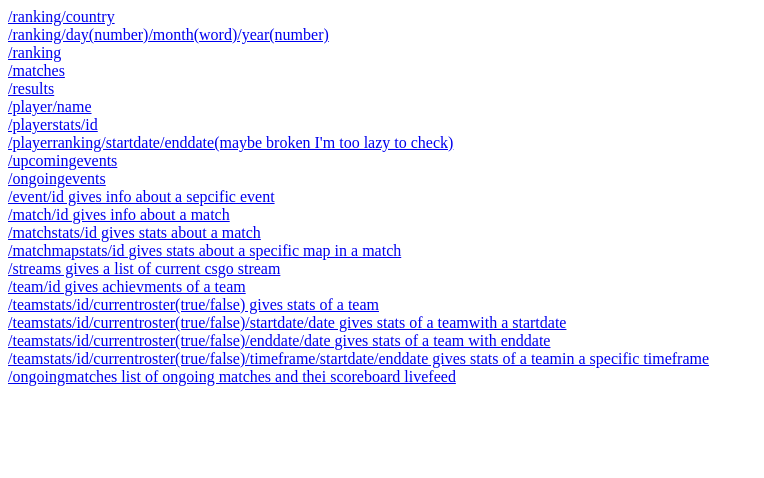
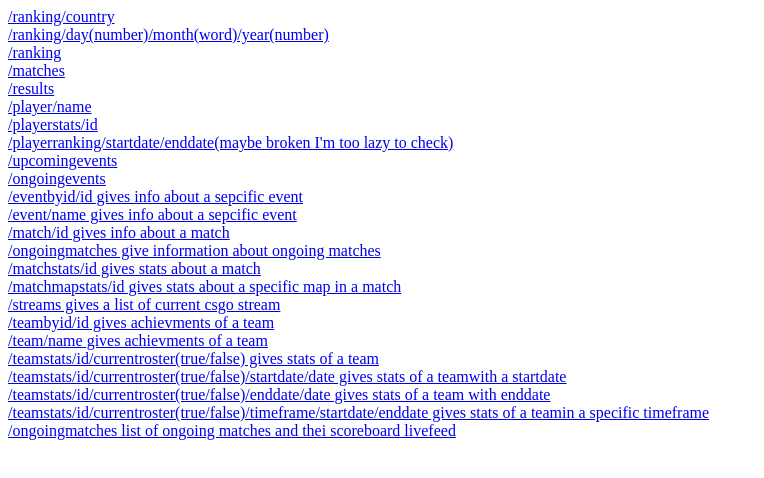
Before and after one commit to prokopec-simon/steelapi, a website: page index.html in a window 1280 px wide. Shown: the whole page, without its empty margins (0-764 px from the left). Drawn offline with Linux system fonts and the light colour scheme.

Commit message:
updated index.html

```diff
--- a/index.html
+++ b/index.html
@@ -14,12 +14,15 @@
         <a href="https://hltv-api-steel.vercel.app/api/playerranking/2018-07-01/2018-10-01">/playerranking/startdate/enddate(maybe broken I'm too lazy to check)</a><br />
         <a href="https://hltv-api-steel.vercel.app/api/upcommingevents">/upcomingevents</a><br />
         <a href="https://hltv-api-steel.vercel.app/api/ongoingevents">/ongoingevents</a><br />
-        <a href="https://hltv-api-steel.vercel.app/api/event/3389">/event/id gives info about a sepcific event</a><br />
+        <a href="https://hltv-api-steel.vercel.app/api/eventbyid/3389">/eventbyid/id gives info about a sepcific event</a><br />
+        <a href="https://hltv-api-steel.vercel.app/api/event/3389">/event/name gives info about a sepcific event</a><br />
         <a href="https://hltv-api-steel.vercel.app/api/match/2306295">/match/id gives info about a match</a><br />
+        <a href="https://hltv-api-steel.vercel.app/api/ongoingmatches">/ongoingmatches give information about ongoing matches</a><br />
         <a href="https://hltv-api-steel.vercel.app/api/matchstats/62979">/matchstats/id gives stats about a match</a><br />
         <a href="https://hltv-api-steel.vercel.app/api/matchmapstats/49968">/matchmapstats/id gives stats about a specific map in a match</a><br />
         <a href="https://hltv-api-steel.vercel.app/api/streams">/streams gives a list of current csgo stream</a><br />
-        <a href="https://hltv-api-steel.vercel.app/api/team/6137">/team/id gives achievments of a team</a><br />
+        <a href="https://hltv-api-steel.vercel.app/api/teambyid/6137">/teambyid/id gives achievments of a team</a><br />
+        <a href="https://hltv-api-steel.vercel.app/api/team/big">/team/name gives achievments of a team</a><br />
         <a href="https://hltv-api-steel.vercel.app/api/teamstats/6137/false">/teamstats/id/currentroster(true/false) gives stats of a team</a><br />
         <a href="https://hltv-api-steel.vercel.app/api/teamstats/6137/false/startdate/2018-07-01">/teamstats/id/currentroster(true/false)/startdate/date gives stats of a teamwith a startdate</a><br />
         <a href="https://hltv-api-steel.vercel.app/api/teamstats/6137/false/enddate/2018-10-01">/teamstats/id/currentroster(true/false)/enddate/date gives stats of a team with enddate</a><br />
```
